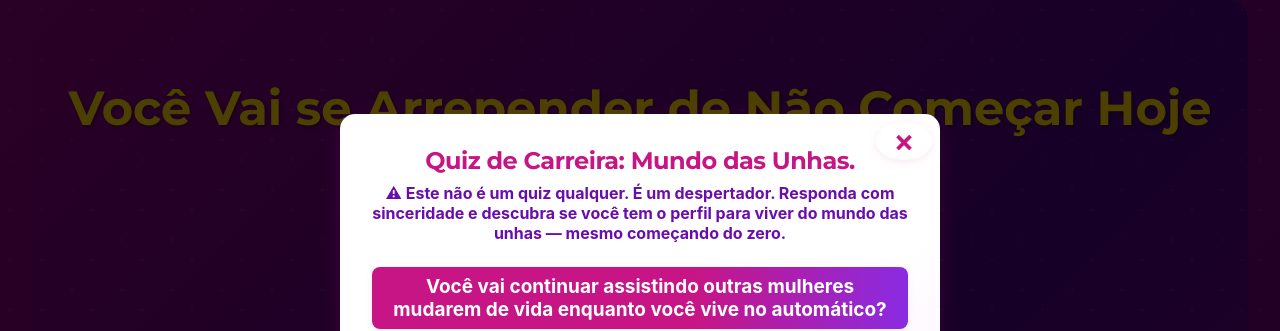
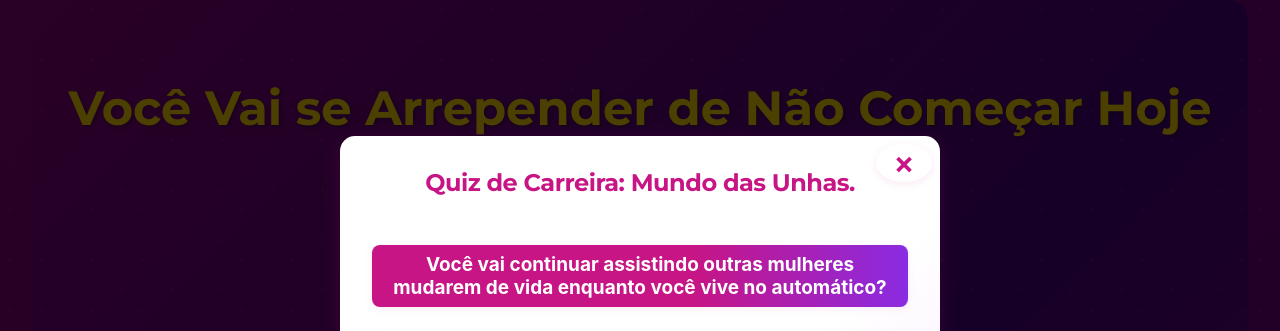
Before and after one commit to MayconBenvenuto/nailsdesignerelite, a React (Create React App) app: page / in a window 1280 px wide. Shown: the top 331 px of the page. Built offline with nearby package versions, Linux system fonts and the light colour scheme.

Commit message:
Atualizar subtítulo do quiz para melhor refletir o propósito e a temática do conteúdo.

```diff
--- a/src/components/Quiz.js
+++ b/src/components/Quiz.js
@@ -103,7 +103,7 @@ const Quiz = () => {
                 {!quizFinished ? (
                     <>
                         <h2>Quiz de Carreira: Mundo das Unhas.</h2>
-                        <p className="quiz-subtitle">⚠ Este não é um quiz qualquer. É um despertador. Responda com sinceridade e descubra se você tem o perfil para viver do mundo das unhas — mesmo começando do zero.</p>
+                        <p className="quiz-subheadline">O primeiro passo para realizar seu sonho de viver do mundo das unhas.</p>
 
                         <p className="quiz-question"><span className="quiz-question-highlight">{quizData[currentQuestion].question}</span></p>
 
```
